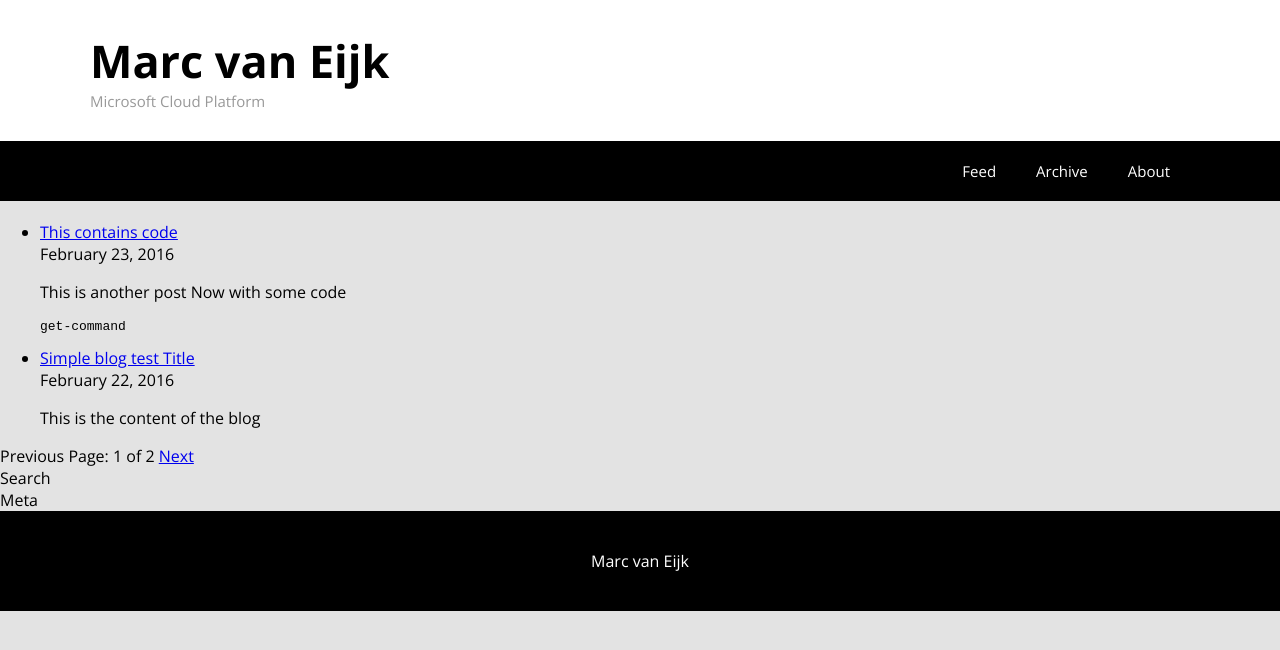
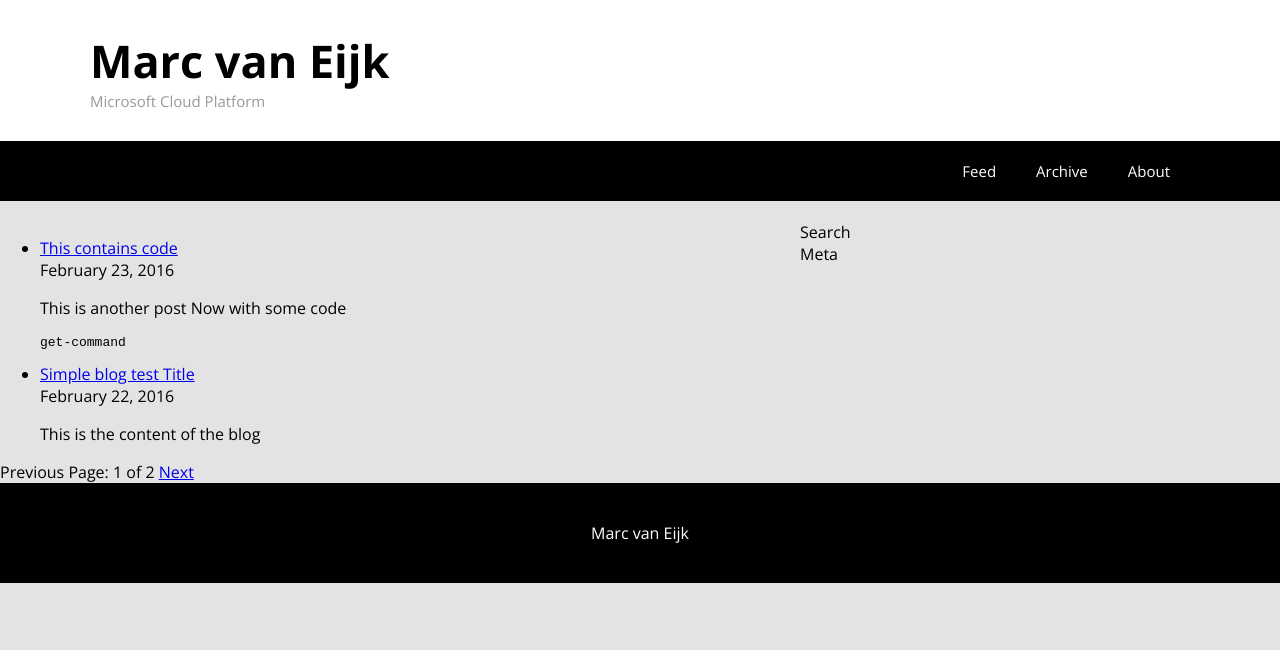
Before and after one commit to marcvaneijkdemo/marcvaneijkdemo.github.io, a Jekyll site: the page built from index.html, in a window 1280 px wide. Shown: the top 650 px of the page. Built offline with Jekyll 4.4.1, drawn with Linux system fonts in a browser that asks for light colours; the list of posts is cut into pages by our own code.

Commit message:
Update layout.css

```diff
--- a/css/layout.css
+++ b/css/layout.css
@@ -46,7 +46,7 @@ body {
     margin-left: auto;
 }
 
-.siteContentMain {
+.siteContent {
     width: 800px;
     float:left;
 }
```
